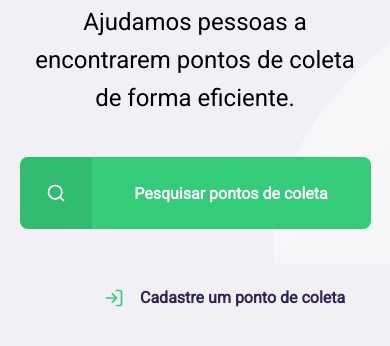
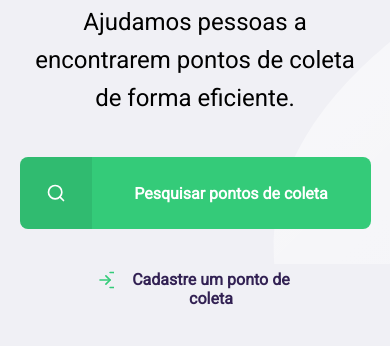
Before and after one commit to drifex/Ecoleta, a plain HTML site: page Ecoleta/index.html in a window 390 px wide. Shown: the part 488-834 px from the top of the page. Drawn offline with Linux system fonts and the light colour scheme.

Commit message:
Add files via upload

```diff
--- a/Ecoleta/styles/main.css
+++ b/Ecoleta/styles/main.css
@@ -176,10 +176,13 @@ se tiver 4 propriedades - top - right - bottom - left
   text-align: center;
 }
 
+
+/* responsividade */
 @media (max-width: 900px) {
   #page-home {
     background-position: 70vw;
   }
+
 
   .content {
     align-items: center;
@@ -189,9 +192,11 @@ se tiver 4 propriedades - top - right - bottom - left
   #page-home header a {
     position: absolute;
     bottom: 48px;
-    left: 50% tranform: translateX(-50%)
+    left: 50%;
+    transform: translateX(-50%);
   }
 
   #page-home main {
     align-items: center;
   }
+}
```
